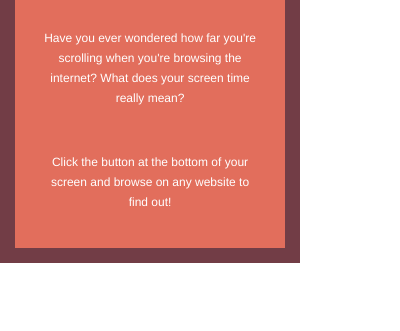
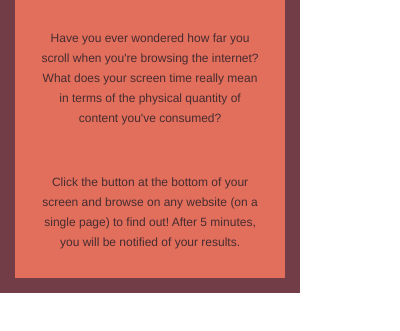
Before and after one commit to stinilso/final-project, a browser extension: page html-interface/popup.html in a window 400 px wide. Shown: the part 135-466 px from the top of the page. Drawn offline with Linux system fonts and the light colour scheme.

Commit message:
updated some of the modal/popup text

```diff
--- a/css/modal.css
+++ b/css/modal.css
@@ -1,4 +1,4 @@
-/* Popup CSS */
+/* This file is not actually used since it is appended as a string in content.js */
 
 /*
 papaya: #e26e5c
--- a/css/popup.css
+++ b/css/popup.css
@@ -26,14 +26,14 @@ body {
 .outer-box {
   background-color: #723d46;
   width: 300px;
-  height: 400px;
+  height: 430px;
   margin-top: -25px;
 }
 
 .inner-box {
   background-color: #e26e5c;
   width: 270px;
-  height: 370px;
+  height: 400px;
   position: relative;
   top: 15px;
   margin-right: 15px;
@@ -66,10 +66,6 @@ h1 {
 
 h3 {
   font-weight: normal;
-  color: white;
+  color: #472d30;
   font-size: 12px;
 }
-
-p {
-  color: white;
-}
--- a/html-interface/popup.html
+++ b/html-interface/popup.html
@@ -18,19 +18,15 @@
             <h1 id="accent-font">The Scroll Calculator</h1>
           </div>
           <div class="body-text">
-            <h3>Have you ever wondered how far you're scrolling when you're browsing the internet?
-              What does your screen time really mean?</h3>
+            <h3>Have you ever wondered how far you scroll when you're browsing the internet?
+              What does your screen time really mean in terms of the physical quantity of content you've consumed?</h3>
               <br>
-            <h3>Click the button at the bottom of your screen and browse on any website to find out!</h3>
+            <h3>Click the button at the bottom of your screen and browse on any website (on a single page) to find out! After 5 minutes, you will be notified of your results.</h3>
           </div>
         </div>
       </div>
     </div>
 
-    <!-- JavaScript -->
-    <script type="text/javascript">
-      console.log('Hello from popup!');
-    </script>
   </body>
 
 
```
Also changed, not shown: html-interface/modal.html (+2 -0 lines), javascript/content.js (+9 -2 lines), 1 other file.
